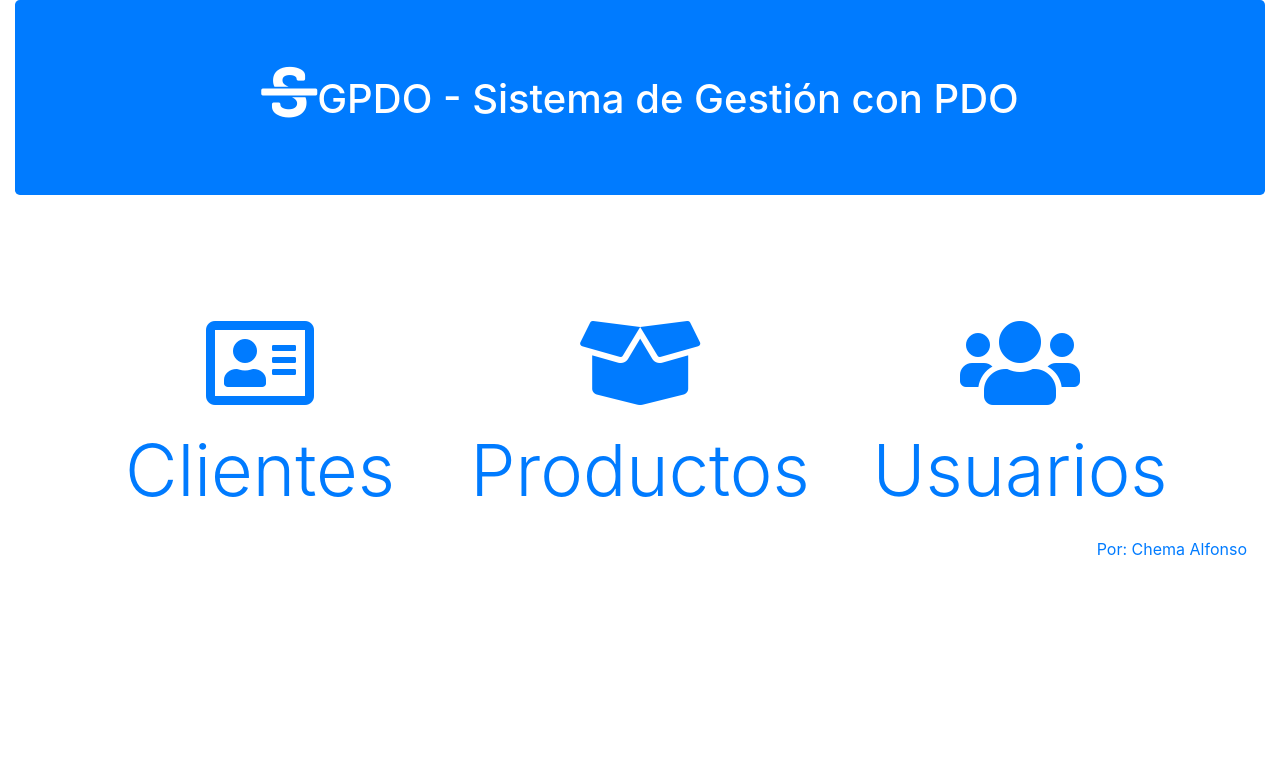
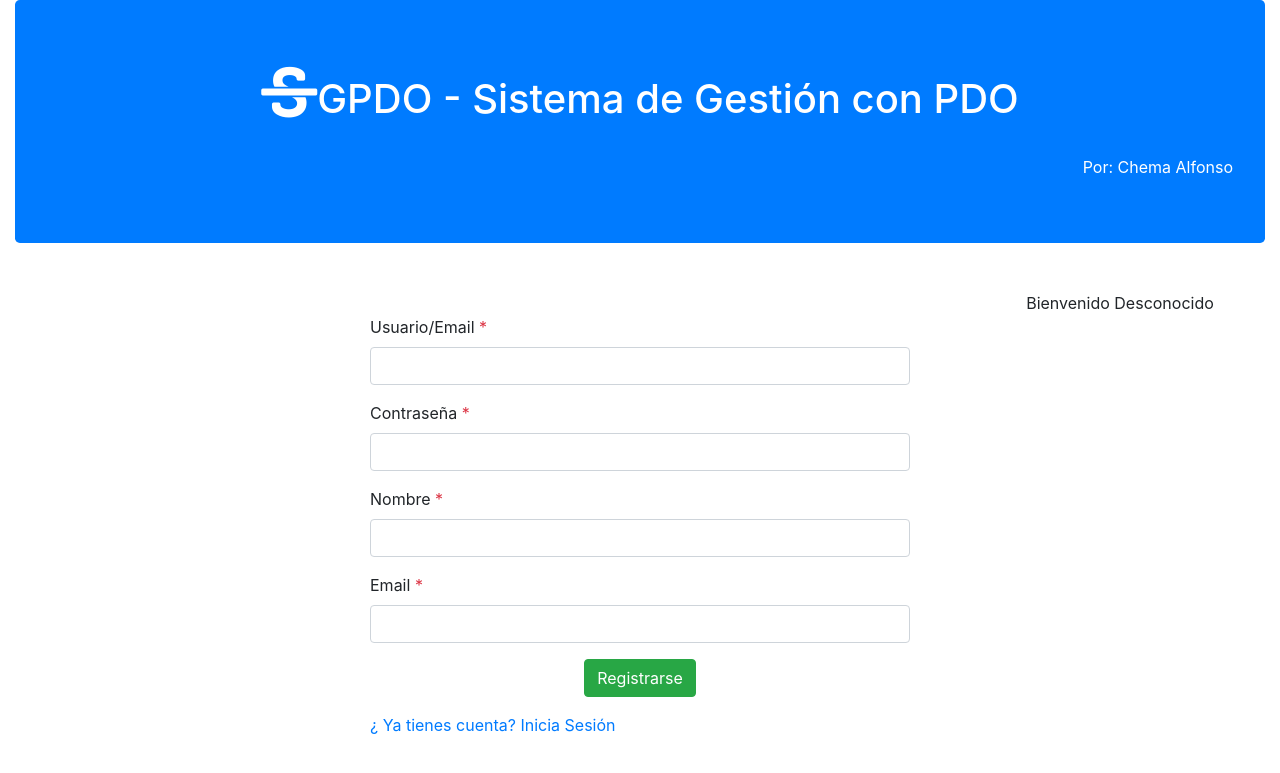
Before and after one commit to ChemaAlfonso/Daw-gestion, a PHP site: the page made by index.php in a window 1280 px wide. Shown: the top 773 px of the page. Run offline with PHP 8.4, Linux system fonts and the light colour scheme; some libraries are stand-ins or nearby versions.

Commit message:
Login and register added

```diff
--- a/biblioteca/biblioteca.inc.php
+++ b/biblioteca/biblioteca.inc.php
@@ -56,4 +56,5 @@ function Minimo()
     return $min;
 }
 
+
 ?>
--- a/db/db.sql
+++ b/db/db.sql
@@ -9,9 +9,11 @@ CREATE TABLE IF NOT EXISTS usuarios(
     usuario         varchar(50),
     contrasena      varchar(255),
     nombre          varchar(125),
-    email           varchar(150),
+    email           varchar(150) UNIQUE,
     CONSTRAINT pk_pkusuarios PRIMARY KEY (usuario_id)
 )Engine=InnoDB;
+
+INSERT INTO `usuarios` (`usuario_id`, `usuario`, `contrasena`, `nombre`, `email`) VALUES (NULL, 'admin', 'admin', 'admin', 'admin@admin.com');
 
 
 /* Tabla productos */
--- a/index.php
+++ b/index.php
@@ -1,3 +1,10 @@
+<?php
+session_start();
+
+require_once('biblioteca/biblioteca.inc.php');
+
+?>
+
 <!DOCTYPE html>
 <html lang="es">
 <head>
@@ -15,41 +22,91 @@
 
     <!-- estilos -->
     <link rel="stylesheet" href="assets/css/styles.css">
-    <title>Gestión</title>
+
+    <title>Gestión SGPDO</title>
 </head>
 <body>
 
 <header class="container-fluid">
     <div class="row">
         <div class="col-12">
+
+            <!-- Main Header -->
             <div class="jumbotron text-center bg-primary text-white mb-5">
-                    <a class="text-white" href="index.php"><h1><i class="fas fa-strikethrough display-4"></i>GPDO - Sistema de Gestión con PDO</h1></a>
+                <div class="row">
+                    <div class="col-12">
+                        <a class="text-white" href="index.php"><h1><i class="fas fa-strikethrough display-4"></i>GPDO - Sistema de Gestión con PDO</h1></a>
+                    </div>
+                </div>
+
+                <div class="row">
+                    <div class="col-12 text-right">
+                        <a class="text-white pt-4 d-block" target="_blank" href="https://github.com/ChemaAlfonso/Daw-gestion.git">Por: Chema Alfonso</a>
+                    </div>
+                </div>
             </div>
+
         </div>
     </div>
 </header>
 
-<?php
-
-    if (isset($_GET['P'])){
-        require_once "productos/productos.php";
-    } elseif (isset($_GET['U'])){
-        require_once "usuarios/usuarios.php";
-    } elseif (isset($_GET['C'])){
-        require_once "clientes/clientes.php";
-    } else {
-        require_once "main.php";
-    }
-?>
-
-<div class="row">
-    <div class="col-12 text-right text-primary px-5">
-        <a href="https://github.com/ChemaAlfonso/Daw-gestion.git">Por: Chema Alfonso</a>
+<!-- Panel bienvenida -->
+<div class="container-fluid">
+    <div class="row">
+        <div class="col-3 offset-9 text-center">
+            <?= !empty($_SESSION['usuario']) ?  "Bienvenido ".$_SESSION['usuario'] : "Bienvenido Desconocido" ;?>
+        </div>
+        <div class="col-3 offset-9 text-center">
+            <a href="login/logout.php"> <?= !empty($_SESSION['usuario']) ?  'Cerrar sesión' : '' ;?> </a>
+        </div>
     </div>
 </div>
 
 
+<?php
+    //Controlador frontal
 
+    if (empty($_SESSION['usuario']) && empty($_GET['reg']))
+    {
+        require_once "login/login.php";
+    }
+    elseif (!empty($_GET['reg']))
+    {
+        require_once "login/register.php";
+    }
+    elseif (isset($_GET['P']))
+    {
+        require_once "productos/productos.php";
+    }
+    elseif (isset($_GET['U']))
+    {
+        require_once "usuarios/usuarios.php";
+    }
+    elseif (isset($_GET['C']))
+    {
+        require_once "clientes/clientes.php";
+    }
+    else {
+        require_once "main.php";
+    }
+
+
+
+//Info de errores
+$sessionError = !empty($_SESSION['error']) ? filter_var($_SESSION['error'], FILTER_SANITIZE_STRING) : '';
+
+if ($sessionError){
+    echo "<script>alert('$sessionError')</script>";
+    $_SESSION['error'] = null;
+
+}
+?>
+
+    <!-- JQuery -->
+<script src="https://code.jquery.com/jquery-3.2.1.slim.min.js" integrity="sha384-KJ3o2DKtIkvYIK3UENzmM7KCkRr/rE9/Qpg6aAZGJwFDMVNA/GpGFF93hXpG5KkN" crossorigin="anonymous"></script>
+<script src="https://cdnjs.cloudflare.com/ajax/libs/popper.js/1.12.9/umd/popper.min.js" integrity="sha384-ApNbgh9B+Y1QKtv3Rn7W3mgPxhU9K/ScQsAP7hUibX39j7fakFPskvXusvfa0b4Q" crossorigin="anonymous"></script>
+
+    <!-- Bootstrap JS -->
 <script src="https://stackpath.bootstrapcdn.com/bootstrap/4.2.1/js/bootstrap.min.js" integrity="sha384-B0UglyR+jN6CkvvICOB2joaf5I4l3gm9GU6Hc1og6Ls7i6U/mkkaduKaBhlAXv9k" crossorigin="anonymous"></script>
 </body>
 </html>
--- /dev/null
+++ b/login/register.php
@@ -0,0 +1,37 @@
+<div class="container">
+    <div class="row">
+        <div class="col-6 offset-3">
+
+            <form action="login/register_c.php" method="post">
+
+                <div class="form-group">
+                    <label>Usuario/Email <span class="text-danger">*</span></label>
+                    <input type="text" class="form-control" name="usuario" required />
+                </div>
+
+                <div class="form-group">
+                    <label>Contraseña <span class="text-danger">*</span></label>
+                    <input type="password" class="form-control" name="contrasena" required />
+                </div>
+
+                <div class="form-group">
+                    <label>Nombre <span class="text-danger">*</span></label>
+                    <input type="text" class="form-control" name="nombre" required/>
+                </div>
+
+                <div class="form-group">
+                    <label>Email <span class="text-danger">*</span></label>
+                    <input type="email" class="form-control" name="email" required />
+                </div>
+
+                <div class="form-group text-center">
+                    <input type="submit" class="btn btn-success" value="Registrarse" />
+                </div>
+
+                <a href="index.php">¿ Ya tienes cuenta? Inicia Sesión</a>
+
+            </form>
+
+        </div>
+    </div>
+</div>
```
Also changed, not shown: login/cRegister.php (added, +50 -0 lines), login/clogin.php (added, +42 -0 lines), login/login.php (added, +28 -0 lines), login/login_c.php (added, +26 -0 lines), login/logout.php (added, +8 -0 lines), login/register_c.php (added, +41 -0 lines).
